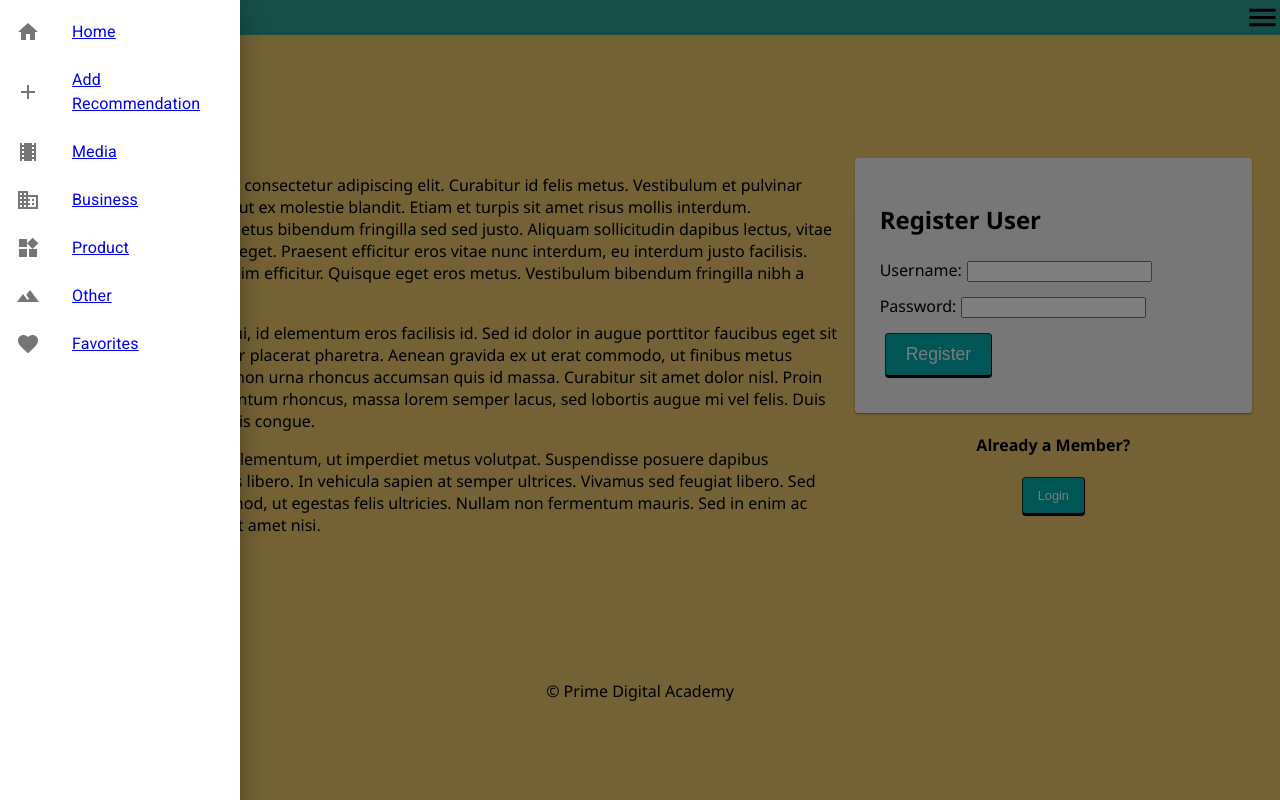
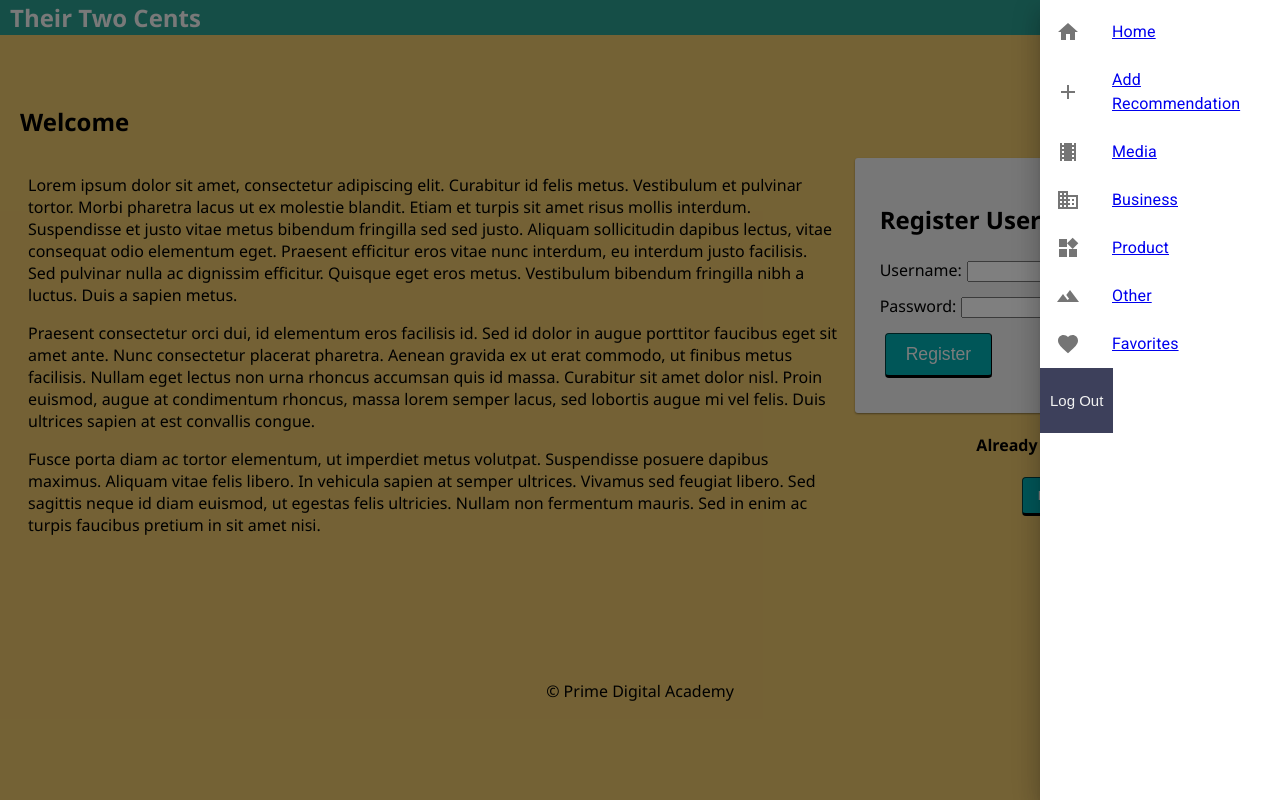
Before and after one commit to sarahhelgen/their-two-cents, a React (Create React App) app: page /#/home in a window 1280 px wide. Both pictures are taken after a click on the icon 1262 px from the left and 17 px from the top of the page. Built offline with nearby package versions, Linux system fonts and the light colour scheme; no server answers.

Commit message:
drawer fully functioning - need to fix logout button

```diff
--- a/src/components/Nav/Nav.jsx
+++ b/src/components/Nav/Nav.jsx
@@ -123,6 +123,7 @@ function Nav() {
               <ListItemText primary={"Favorites"} />
             </ListItem>
           </Link>
+          <LogOutButton className="navLink" />
 
         </List>
       </Typography>
@@ -131,9 +132,7 @@ function Nav() {
 
   return (
     <div className="nav">
-      <Link to="/home">
         <h2 className="nav-title">Their Two Cents</h2>
-      </Link>
       <div>
         {/* If no user is logged in, show these links */}
         {user.id === null &&
@@ -147,15 +146,14 @@ function Nav() {
         {user.id && (
           <>
 
-            <LogOutButton className="navLink" />
           </>
         )}
         <div className={classes.root}>
-          <MenuIcon fontSize="large" button onClick={toggleDrawer(true)} />
+          <MenuIcon className="nav-title" fontSize="large" button onClick={toggleDrawer(true)} />
           <Drawer
             className={classes.drawer}
             variant="temporary"
-            anchor={'left'}
+            anchor={'right'}
             classes={{ paper: classes.drawerPaper }}
             open={drawerState}
             onClose={toggleDrawer(false)}
```
